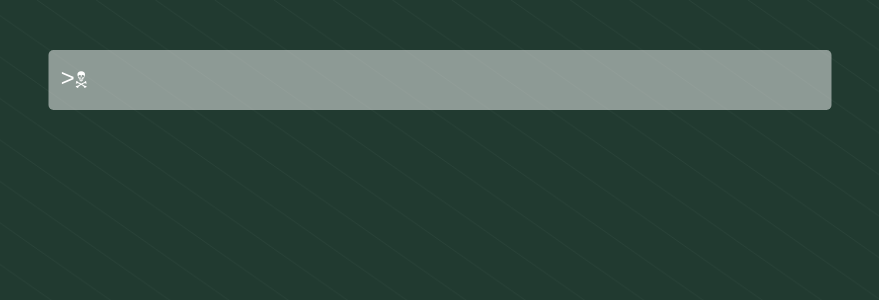
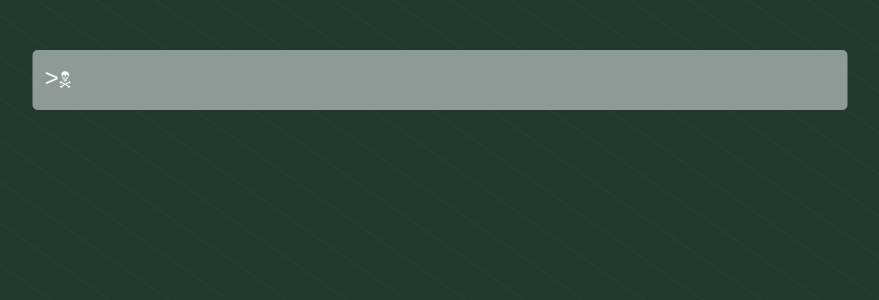
Before and after one commit to hmdkzm/surmind.dev, a Next.js app: page / in a window 1280 px wide. Shown: the top 300 px of the page, without its empty margins (200-1079 px from the left). Built offline with nearby package versions, Linux system fonts and the light colour scheme; what @mui/material-nextjs would draw is missing.

Commit message:
feat(terminal): improve input styling and scroll
- Add auto-scroll to bottom on input change
- Improve input positioning and centering
- Support multiline input with max height

```diff
--- a/components/terminal/TerminalInput.tsx
+++ b/components/terminal/TerminalInput.tsx
@@ -1,7 +1,8 @@
 //TODO-check caret blink and positioning system
+//TODO-update scroll position with caret position
 import { TerminalTheme } from '@/lib/store/terminalSlice'
 import Box from '@mui/material/Box'
-import { useState } from 'react'
+import { useState, useEffect, useRef } from 'react'
 
 export default function TerminalInput({
   chars,
@@ -12,45 +13,61 @@
   caretIndex: number
   theme: TerminalTheme
 }) {
+  const scrollRef = useRef<HTMLDivElement>(null)
+
+  useEffect(() => {
+    if (scrollRef.current) {
+      scrollRef.current.scrollTop = scrollRef.current.scrollHeight
+    }
+  }, [chars])
+
   const [isCaretVisible, setIsCaretVisible] = useState(true)
-  const caretTopOfset = 10
   const inputPadding = 12
-  const inputWidth = 783
+  const inputWidth = 800
+  const scrolbarWidth = 15
   const fontSize = parseInt(String(theme.inputFontSize || '36'))
   const charWidth = fontSize * 0.6 // Monospace characters are typically 0.6 times the font size in width
   const lineHeight = 36
   const charHeight = lineHeight
-  const prependWidth = (theme.prepend?.length || 0) * charWidth
   const rowCharsNumber = Math.floor((inputWidth - inputPadding * 2) / charWidth)
   if (theme.caretBlink) {
     setTimeout(() => {
       setIsCaretVisible(!isCaretVisible)
     }, theme.caretBlinkSpeed)
   }
-  const calculateInputPosition = () => {
+  const getInputPositionStyles = () => {
     const position = theme.inputPosition
-    if (position === 'top') return '50px'
-    if (position === 'center') return '50%'
-    if (position === 'bottom') return '90%'
-    return '50%'
+    if (position === 'top') return { top: '50px' }
+    if (position === 'bottom') return { bottom: '50px' }
+    return {
+      top: '50%',
+      transform: 'translate3D(-50%, -50%, 0)',
+    }
   }
+
   return (
     <Box
       component="div"
+      ref={scrollRef}
       sx={{
         zIndex: 99,
         position: 'absolute',
-        top: calculateInputPosition(),
         left: '50%',
         transform: 'translate3D(-50%, 0, 0)',
+        ...getInputPositionStyles(),
         wordBreak: 'break-all',
         whiteSpace: 'break-spaces',
         fontFamily: 'monospace',
         fontSize: theme.inputFontSize || '36px',
         lineHeight: `${lineHeight}px`,
         color: theme.inputTextColor,
-        width: `${inputWidth}px`,
+        width: `${inputWidth + scrolbarWidth}px`,
+        height:
+          (Math.floor((chars.length + 1) / rowCharsNumber) + 1) * lineHeight +
+          inputPadding * 2,
         minHeight: '60px',
+        maxHeight: `${lineHeight * 5 + inputPadding * 2}px`,
+        overflowY: 'auto',
         padding: `${inputPadding}px`,
         borderRadius: '5px',
         backgroundColor:
@@ -79,7 +96,9 @@
       >
         {!theme.caretBlink || isCaretVisible ? theme.caretIcon : ' '}
       </Box>
-      {theme.prepend + chars.join('')}
+      <Box sx={{ maxWidth: `${inputWidth - inputPadding * 2}px` }}>
+        {theme.prepend + chars.join('')}
+      </Box>
     </Box>
   )
 }
--- a/lib/terminal/progs/tr/theme.ts
+++ b/lib/terminal/progs/tr/theme.ts
@@ -27,7 +27,7 @@
     inputBackgroundColor: 'rgba(250,250,250,0.5)',
     inputTextColor: 'white',
     logBackgroundColor: 'rgba(50, 100, 80, 0.5)',
-    logTextColor: 'green',
+    logTextColor: '#00a700',
     caretColor: 'white',
   },
   cyberpunk: {
```
